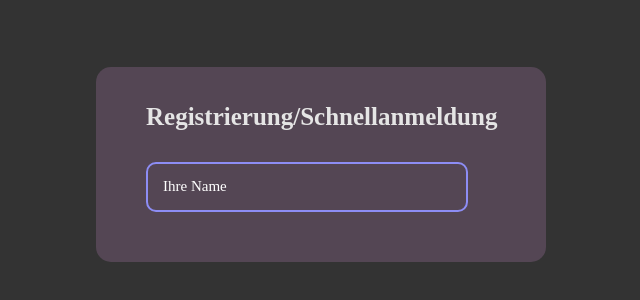
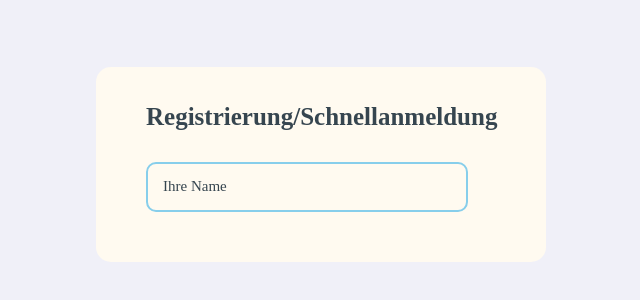
Before and after one commit to ilhmpy/rockgram, a React (Create React App) app: page / in a window 1280 px wide. Shown: the part 236-536 px from the top of the page, without its empty margins (319-959 px from the left). Built offline with nearby package versions, Linux system fonts and the light colour scheme; a web font is replaced by a local one.

Commit message:
change colors

```diff
--- a/src/Globalstyles.tsx
+++ b/src/Globalstyles.tsx
@@ -33,7 +33,7 @@ export const GlobalStyles = createGlobalStyle`
         padding: 15px 15px;
 
         &::-webkit-input-placeholder {
-            color: #fff;
+            color: ${() => ThemeConfig.defaultTextColor};
             font-size: 15px;
         }
     }
--- a/src/components/Input/Input.tsx
+++ b/src/components/Input/Input.tsx
@@ -30,5 +30,5 @@ const InputComponent = styled.input`
     width: 92%;
     height: 50px;
     border-radius: 10px;
-    border: 2px solid #8D8DF5;
+    border: 2px solid #87CEEB;
 `;
--- a/src/configs/Theme.config.ts
+++ b/src/configs/Theme.config.ts
@@ -1,5 +1,5 @@
 export const ThemeConfig = {
-    mainBackground: "#333333",
-    modalBackground: "#544654",
-    defaultTextColor: "#E5E5E5",
+    mainBackground: "#F0F0F8",
+    modalBackground: "#FFFAF0",
+    defaultTextColor: "#36454F",
 }
--- a/src/pages/Sign/Sign.styles.tsx
+++ b/src/pages/Sign/Sign.styles.tsx
@@ -3,4 +3,5 @@ import styled from "styled-components";
 export const SignTitle = styled.h3`
     font-size: 25px;
     margin-bottom: 45px;
+    color: #36454F;
 `;
```
